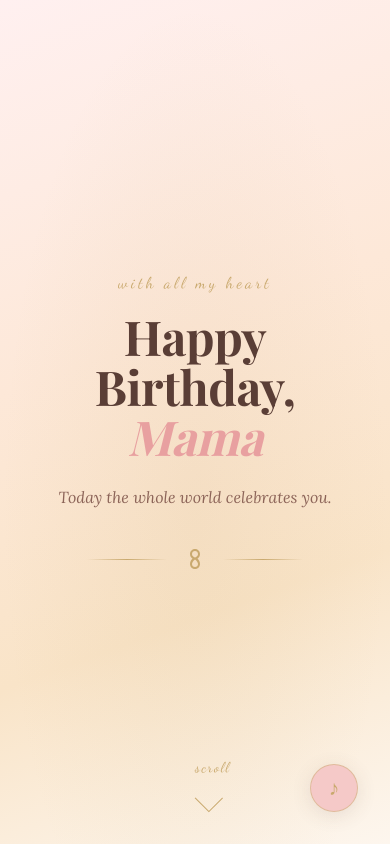
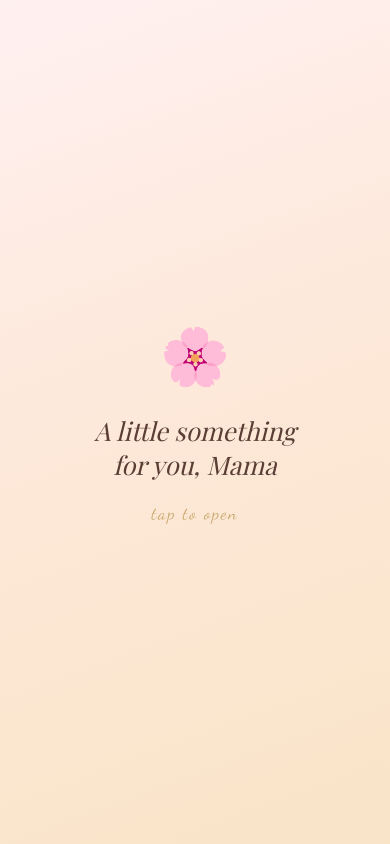
Before and after one commit to Gidi420/mamas-brithday, a plain HTML site: page index.html in a window 390 px wide. Shown: the top 844 px of the page. Drawn offline with nearby package versions, Linux system fonts and the light colour scheme; a web font is replaced by a local one.

Commit message:
Add splash screen to fix mobile audio autoplay

```diff
--- a/index.html
+++ b/index.html
@@ -416,6 +416,41 @@
     @media (max-width: 400px) {
       .gallery-grid { grid-template-columns: 1fr; }
     }
+  /* ─── Splash Screen ─── */
+  #splash {
+    position: fixed;
+    inset: 0;
+    z-index: 999;
+    background: linear-gradient(160deg, #fff0f0 0%, #fde8d8 50%, #f9e4c8 100%);
+    display: flex;
+    flex-direction: column;
+    align-items: center;
+    justify-content: center;
+    gap: 1.4rem;
+    cursor: pointer;
+    transition: opacity 0.8s ease;
+  }
+  #splash.hidden { opacity: 0; pointer-events: none; }
+  #splash-rose {
+    font-size: 3.5rem;
+    animation: heartbeat 2.2s ease infinite;
+  }
+  #splash-title {
+    font-family: 'Playfair Display', serif;
+    font-size: clamp(1.6rem, 5vw, 2.4rem);
+    font-style: italic;
+    color: var(--text);
+    text-align: center;
+    padding: 0 2rem;
+  }
+  #splash-hint {
+    font-family: 'Dancing Script', cursive;
+    font-size: 1.1rem;
+    color: var(--gold);
+    letter-spacing: 0.1em;
+    animation: fadeUp 1.4s ease 0.8s both;
+  }
+
   /* ─── Music Button ─── */
   #music-btn {
     position: fixed;
@@ -445,6 +480,13 @@
   </style>
 </head>
 <body>
+
+  <!-- Splash screen -->
+  <div id="splash">
+    <div id="splash-rose">🌸</div>
+    <div id="splash-title">A little something<br>for you, Mama</div>
+    <div id="splash-hint">tap to open</div>
+  </div>
 
   <!-- Petal canvas sits behind everything -->
   <canvas id="petal-canvas" aria-hidden="true"></canvas>
@@ -819,6 +861,8 @@
       }
     }
 
+    const splash = document.getElementById('splash');
+
     function startMusic() {
       if (isPlaying) return;
       if (!ctx) ctx = new (window.AudioContext || window.webkitAudioContext)();
@@ -830,25 +874,11 @@
       loop(66);
     }
 
-    /* Start on first interaction anywhere on the page */
-    function onFirstInteraction() {
+    /* Splash tap — starts music directly inside the tap event (works on iOS) */
+    splash.addEventListener('click', function () {
       startMusic();
-      document.removeEventListener('click',     onFirstInteraction);
-      document.removeEventListener('scroll',    onFirstInteraction);
-      document.removeEventListener('touchstart',onFirstInteraction);
-      document.removeEventListener('keydown',   onFirstInteraction);
-    }
-    document.addEventListener('click',      onFirstInteraction);
-    document.addEventListener('scroll',     onFirstInteraction);
-    document.addEventListener('touchstart', onFirstInteraction);
-    document.addEventListener('keydown',    onFirstInteraction);
-
-    /* Also try immediate autoplay (works in some browsers) */
-    window.addEventListener('load', function () {
-      try {
-        ctx = new (window.AudioContext || window.webkitAudioContext)();
-        if (ctx.state === 'running') startMusic();
-      } catch(e) {}
+      splash.classList.add('hidden');
+      setTimeout(function () { splash.style.display = 'none'; }, 900);
     });
 
     /* Button manually toggles */
```
